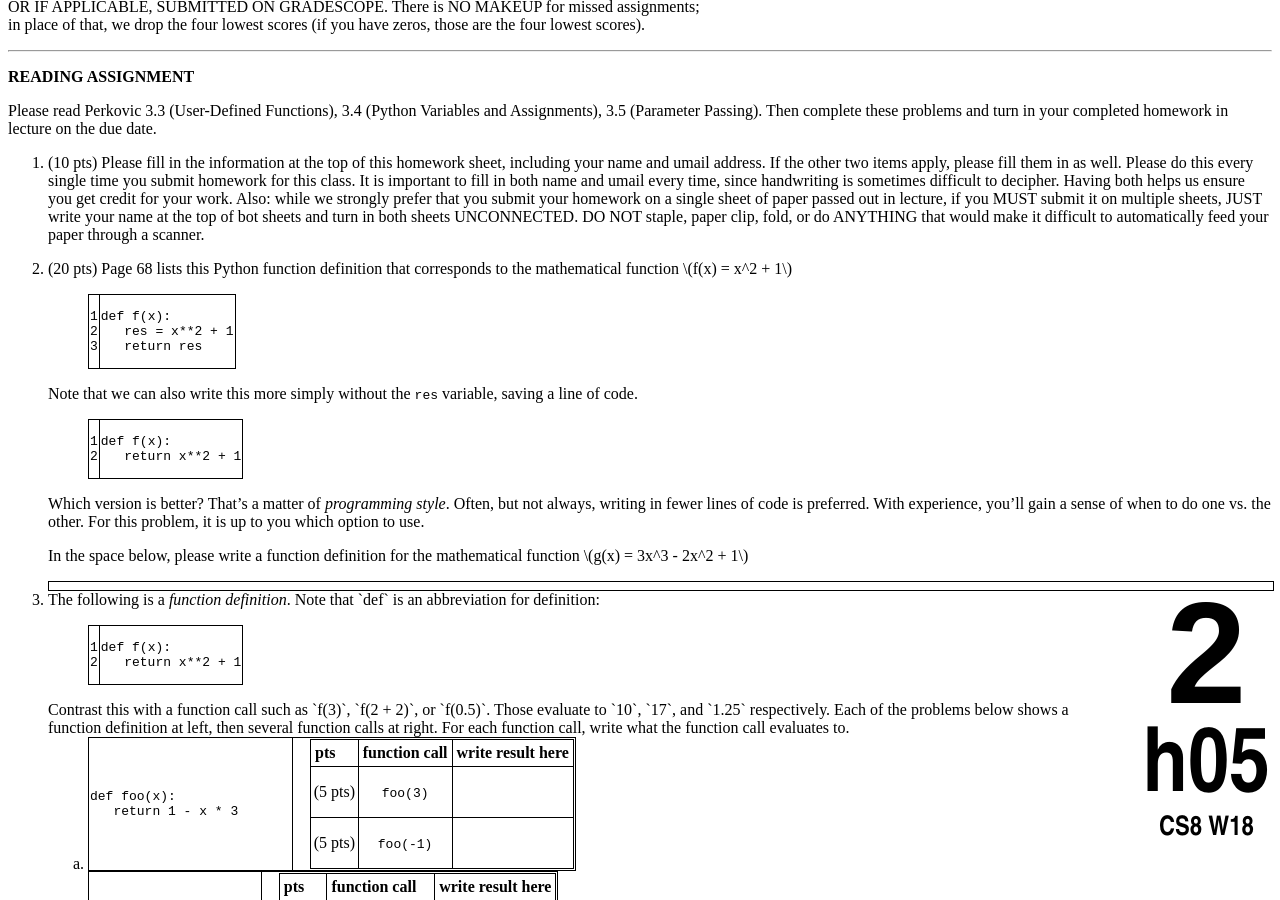
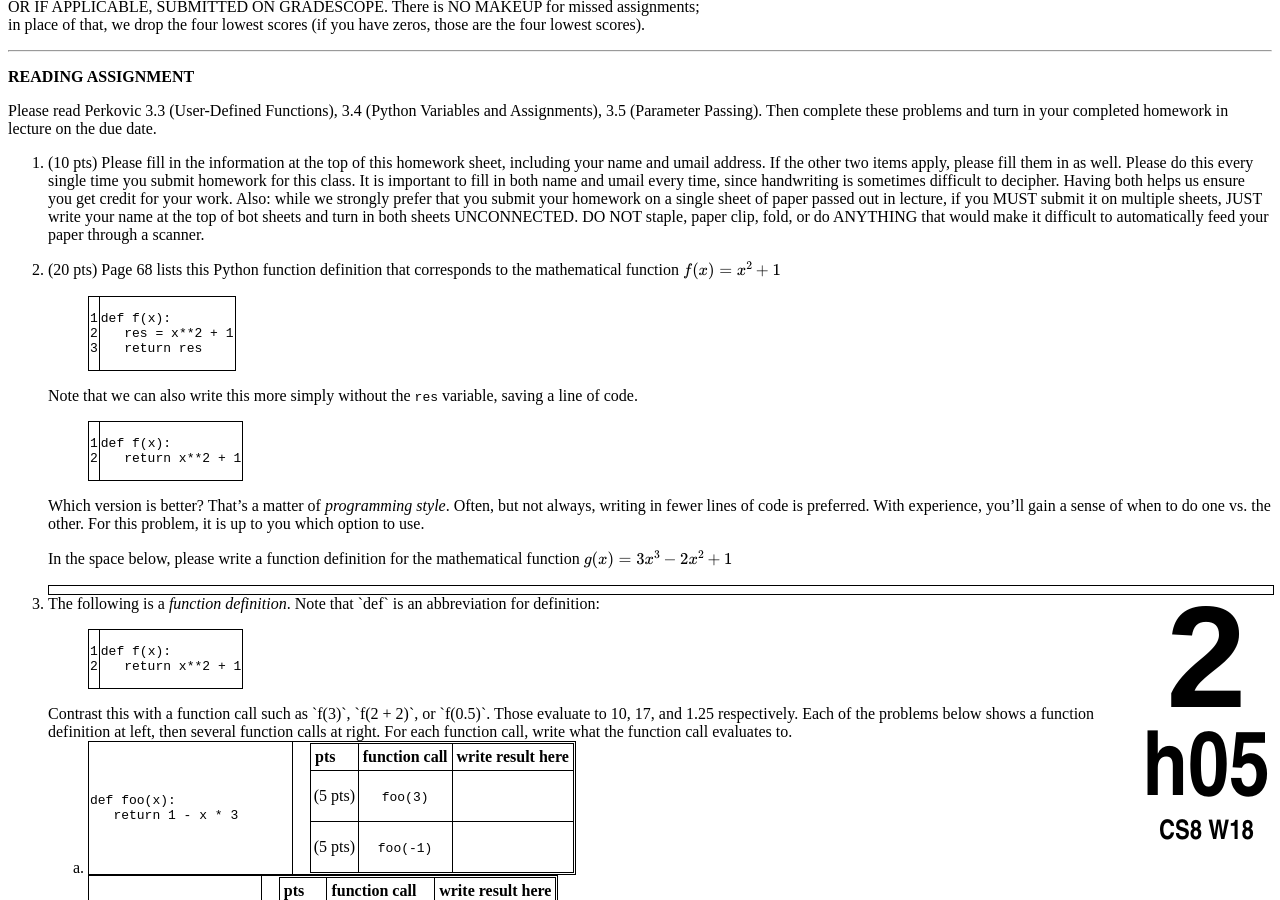
Before and after one commit to ucsb-cs8-w18-wang/ucsb-cs8-w18-wang.github.io, a Jekyll site: the page built from _hwk/h05.md, in a window 1280 px wide and 900 px high, scrolled down 447 px. Built offline with Jekyll 4.4.1, drawn with Linux system fonts in a browser that asks for light colours; formulas are drawn with MathJax 3.

```diff
--- a/_hwk/h05.md
+++ b/_hwk/h05.md
@@ -44,7 +44,7 @@ def f(x):
    return x**2 + 1
 {% endhighlight %}
 
-Contrast this with a function call such as `f(3)`, `f(2 + 2)`, or `f(0.5)`.   Those evaluate to `10`, `17`, and `1.25` respectively.
+Contrast this with a function call such as `f(3)`, `f(2 + 2)`, or `f(0.5)`.   Those evaluate to 10, 17, and 1.25 respectively.
 
 Each of the problems below shows a function definition at left, then several function calls at right.  For each function call, write what the function call evaluates to.
 
--- a/_includes/head.html
+++ b/_includes/head.html
@@ -9,5 +9,9 @@
 <script type="text/javascript"
     src="https://cdn.mathjax.org/mathjax/latest/MathJax.js?config=TeX-AMS-MML_HTMLorMML">
 </script>
+<script>$(document).ready(function() {
+     MathJax.Hub.Queue(["Typeset",MathJax.Hub]); // https://docs.mathjax.org/en/v1.0/typeset.html
+ });
+ </script>
 
 <script src="{{site.baseurl}}/site.js"></script>
```
Also changed, not shown: _includes/head_hwk.html (+7 -0 lines).
